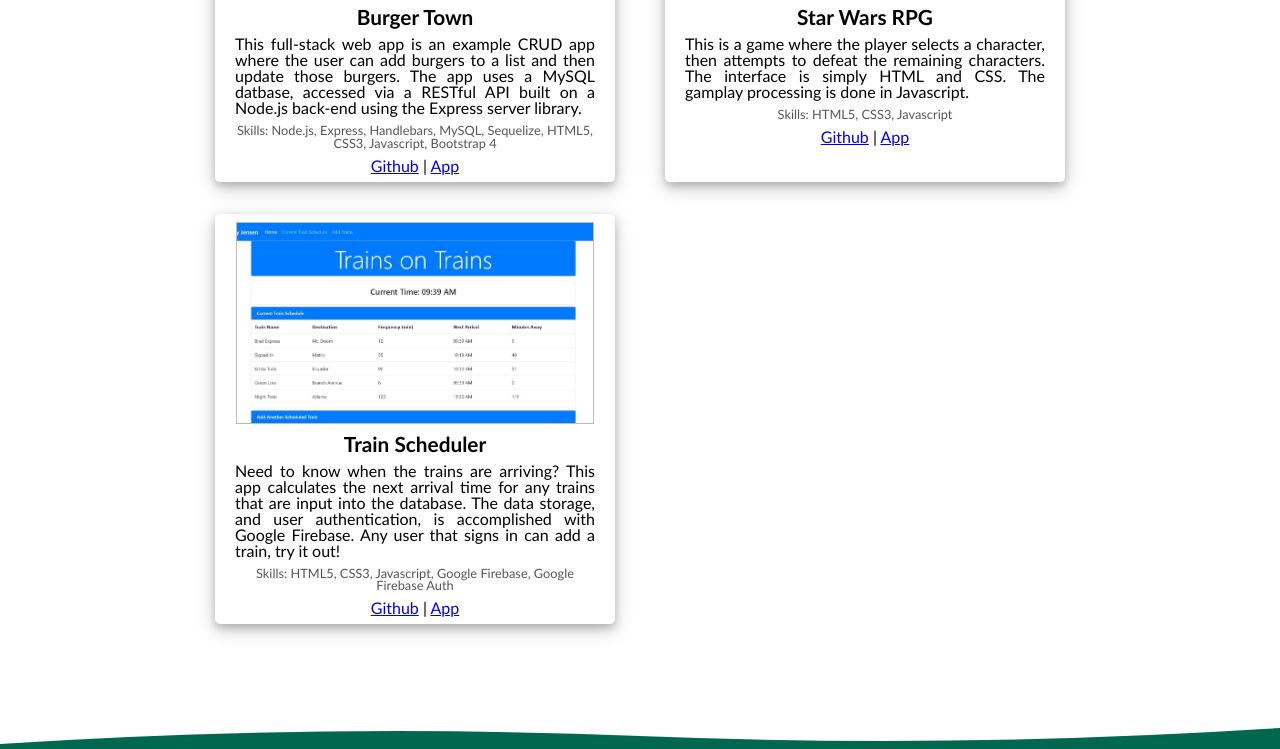
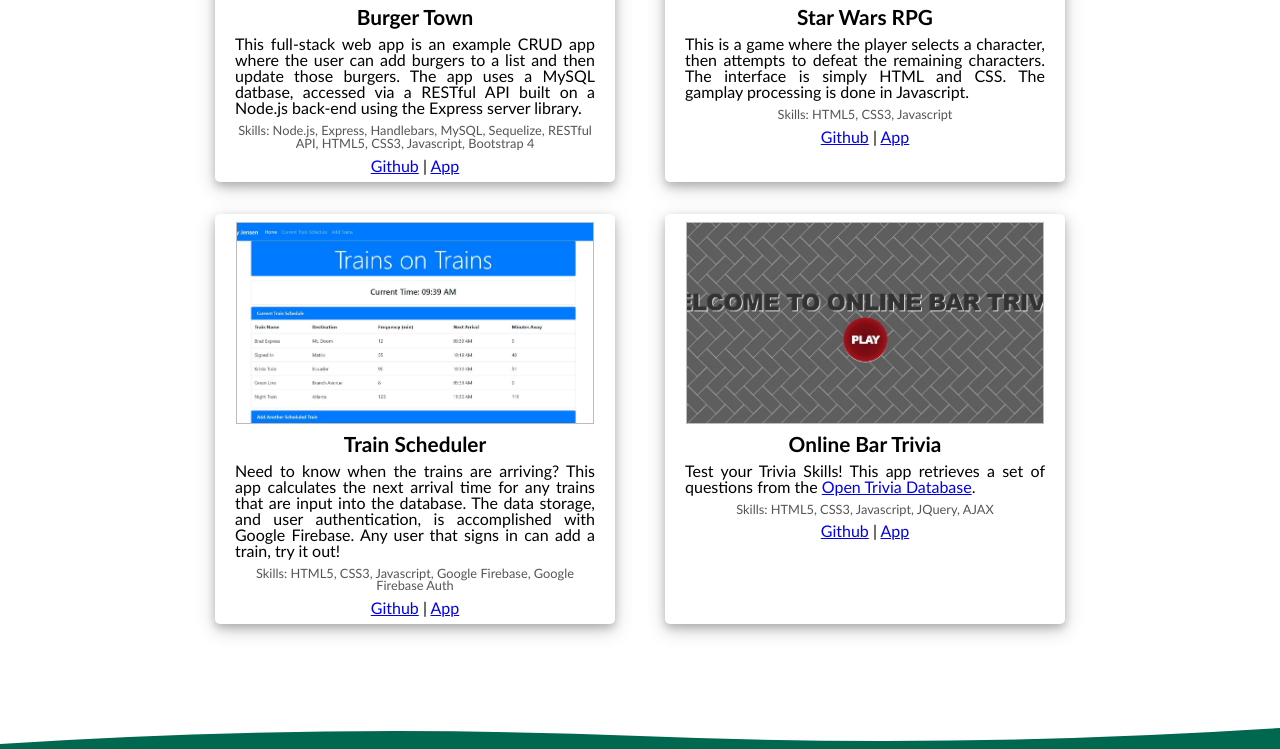
Before and after one commit to bradotron/portfolio, a plain HTML site: page index.html in a window 1280 px wide. Shown: the part 935-1684 px from the top of the page. Drawn offline with Linux system fonts and the light colour scheme; a script that the page names is missing.

Commit message:
added trivia

```diff
--- a/index.html
+++ b/index.html
@@ -85,7 +85,7 @@
 							<p class="project-description">
 									This full-stack web app is a simple CRUD app that allows the user to search the google books api and then save results to a database for future browsing.
 							</p>
-							<p class="project-skills">Skills: React, JSX, HTML5, CSS3, Javascript, Bootstrap 4, Node.js, Express, MongoDB, Mongoose</p>
+							<p class="project-skills">Skills: React, JSX, HTML5, CSS3, Javascript, Bootstrap 4, Node.js, Express, MongoDB, Mongoose, RESTful API</p>
 							<nav class="project-nav">
 								<a href="https://github.com/bradotron/google-books-search" target="_blank">Github</a>
 								<span>|</span>
@@ -105,7 +105,7 @@
 							<p class="project-description">
 									This full-stack web app is an example CRUD app where the user can add burgers to a list and then update those burgers. The app uses a MySQL datbase, accessed via a RESTful API built on a Node.js back-end using the Express server library.
 							</p>
-							<p class="project-skills">Skills: Node.js, Express, Handlebars, MySQL, Sequelize, HTML5, CSS3, Javascript, Bootstrap 4</p>
+							<p class="project-skills">Skills: Node.js, Express, Handlebars, MySQL, Sequelize, RESTful API, HTML5, CSS3, Javascript, Bootstrap 4</p>
 							<nav class="project-nav">
 								<a href="https://github.com/bradotron/sequelized-burger" target="_blank">Github</a>
 								<span>|</span>
@@ -153,6 +153,26 @@
 							</nav>
 						</div>
 					</div>
+					<!-- Project 6: Train Scheduler -->
+					<div class="project-box mb-2">
+						<img
+							class="img-project mb-0"
+							src="public/images/trivia.jpg"
+							alt="Preview image of the Train Scheduler App"
+						/>
+						<div class="project-content">
+							<h2 class="project-title">Online Bar Trivia</h2>
+							<p class="project-description">
+									Test your Trivia Skills! This app retrieves a set of questions from the <a href="https://opentdb.com/" target="_blank">Open Trivia Database</a>.
+							</p>
+							<p class="project-skills">Skills: HTML5, CSS3, Javascript, JQuery, AJAX</p>
+							<nav class="project-nav">
+								<a href="https://github.com/bradotron/TriviaGame" target="_blank">Github</a>
+								<span>|</span>
+								<a href="https://bradotron.github.io/TriviaGame/" target="_blank">App</a>
+							</nav>
+						</div>
+					</div>
 
 			</section>
 			<!-- Skills -->
```
Also changed, not shown: public/images/trivia.jpg (added).
